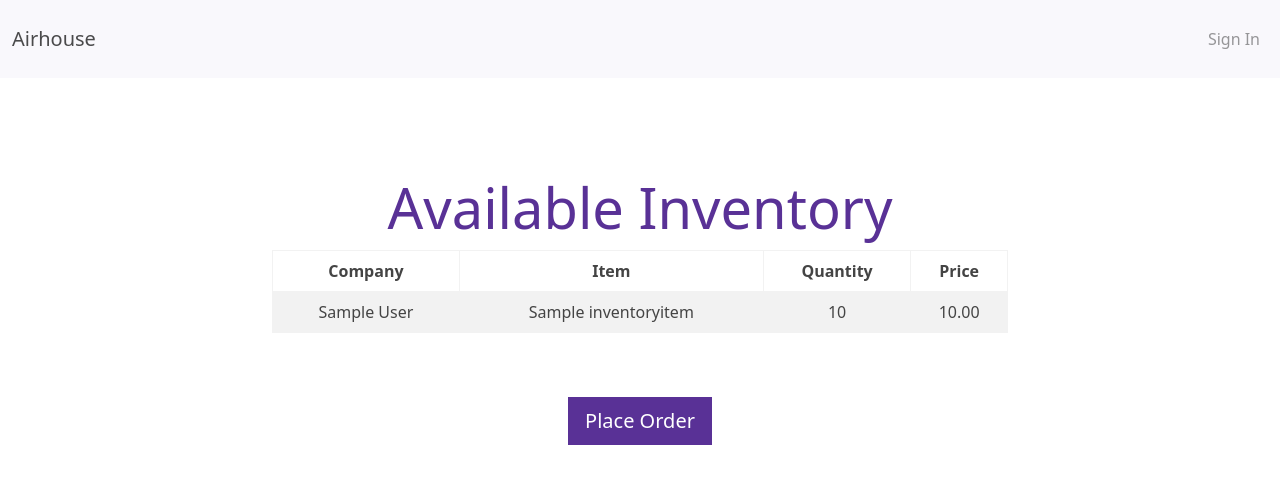
After one commit to leo9uo/Airhouse, a Django app: page /customer/inventory/ in a window 1280 px wide. The commit adds this page. Shown: the top 492 px of the page. Run offline with Django 5.2, Linux system fonts and the light colour scheme; tables that the repository leaves empty hold one stand-in row (values such as "Sample post").

Commit message:
CLIENT: available inventory table added

```diff
--- /dev/null
+++ b/client_side/templates/client/avail_inv_list.html
@@ -0,0 +1,39 @@
+{% extends 'client/base.html' %}
+
+{% block content %}
+
+
+
+<div class="container my-5 py-5">
+    <div class="row justify-content-center">
+        <div class="col-lg-8 mx-auto text-center">
+            <h1 class="display-4 fw-light text-primary">Available Inventory</h1>
+            <div class="table-responsive">
+                <table class="table table-bordered table-striped">
+                    <thead>
+                        <tr>
+                            <th>Company</th>
+                            <th>Item</th>
+                            <th>Quantity</th>
+                            <th>Price</th>
+                        </tr>
+                    </thead>
+                    <tbody>
+                        {% for inventory_item in inventory_items %}
+                        <tr>
+                            <td>{{ inventory_item.user.company_name }}</td>
+                            <td>{{ inventory_item.name }}</td>
+                            <td>{{ inventory_item.quantity }}</td>
+                            <td>{{ inventory_item.price }}</td>
+                        </tr>
+                        {% endfor %}
+                    </tbody>
+                </table>
+            </div>
+            <div class="mt-5">
+                <a href="{% url 'customer:inventory' %}" class="btn btn-lg btn-primary">Place Order</a>
+            </div>
+        </div>
+    </div>
+</div>
+{% endblock content %}
--- a/client_side/templates/client/index.html
+++ b/client_side/templates/client/index.html
@@ -7,7 +7,7 @@
 			<h1 class="display-4 fw-light text-primary">Welcome to the Airhouse Customer Portal</h1>
 			<p class="lead fw-light mt-4">Via the Airhouse Customer Portal, costumers can sift through registered companies and order directly from existing inventory!</p>
 			<div class="mt-5">
-				<a href="#" class="btn btn-lg btn-primary">Place Order</a>
+				<a href="{% url 'customer:inventory' %}" class="btn btn-lg btn-primary">Place Order</a>
                 <a href="{% url 'customer:signup' %}" class="btn btn-lg btn-secondary">Create Customer Profile</a>
 			</div>
 		</div>
--- a/client_side/urls.py
+++ b/client_side/urls.py
@@ -1,5 +1,5 @@
 from django.urls import path
-from .views import Index, SignUpView, LoginView
+from .views import Index, SignUpView, LoginView, AvailableInventoryListView
 from django.contrib.auth import views as auth_views
 
 app_name = 'customer'
@@ -8,4 +8,5 @@ urlpatterns = [
     path('', Index.as_view(), name='index'),
     path('signup/', SignUpView.as_view(), name='signup'),
     path('login/', LoginView.as_view(template_name='client/login.html'), name='login'),
+    path('inventory/', AvailableInventoryListView.as_view(), name='inventory'),
 ]
--- a/client_side/views.py
+++ b/client_side/views.py
@@ -5,11 +5,13 @@ from .forms import SignUpForm, CustomerProfileForm
 from django.contrib.auth import login
 from django.contrib.auth.views import LoginView
 from django.contrib.auth.decorators import login_required
-from django.views.generic import TemplateView
+from django.views.generic import TemplateView, ListView
+from airhouse.models import InventoryItem
 
 
 class Index(TemplateView):
     template_name = 'client/index.html'
+
 
 class LoginView(LoginView):
     template_name = 'client/login.html'
@@ -37,3 +39,12 @@ class SignUpView(View):
             login(request, user)
             return redirect('customer:index')
         return render(request, 'signup.html', {'user_form': user_form, 'profile_form': profile_form})
+
+
+class AvailableInventoryListView(ListView):
+    template_name = 'client/avail_inv_list.html'
+    model = InventoryItem
+    context_object_name = 'inventory_items'
+
+    def get_queryset(self):
+        return InventoryItem.objects.all()
```
